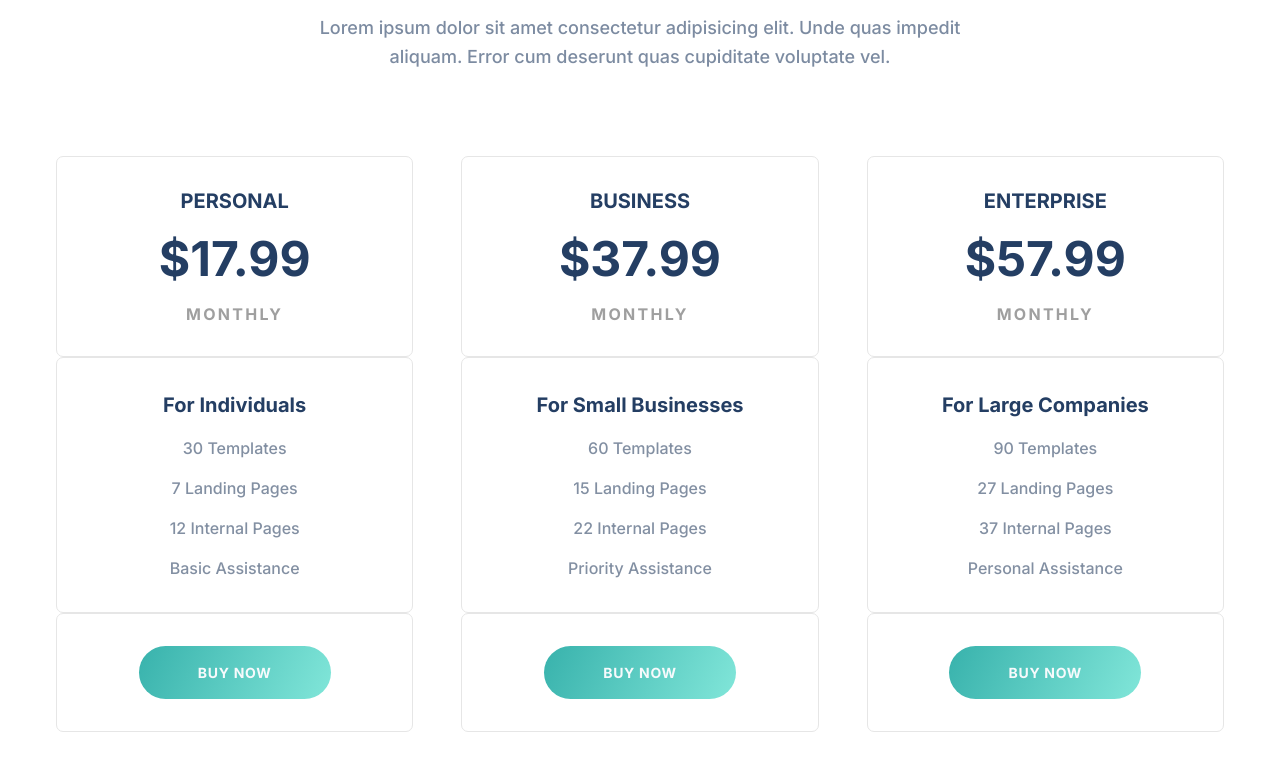
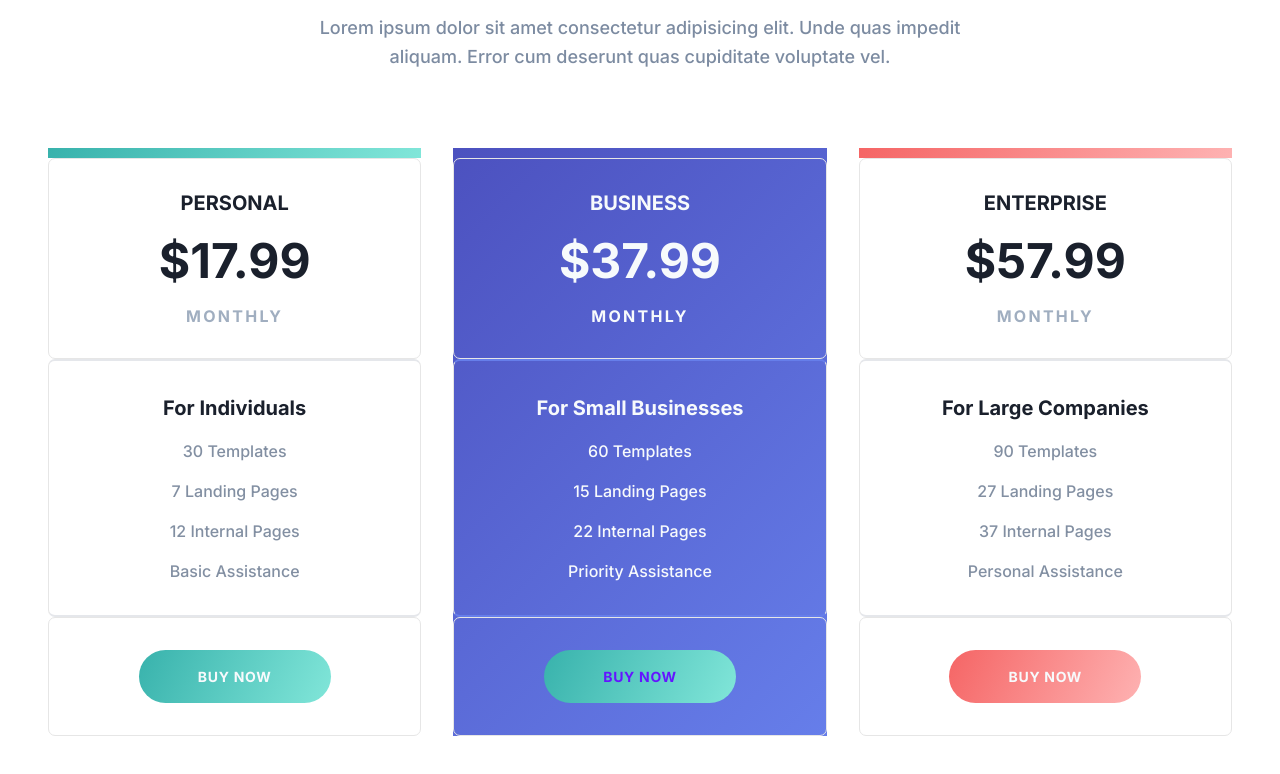
Before and after one commit to Pietrazul/treact-clone, a plain HTML site: page index.html in a window 1280 px wide. Shown: the part 3274-4048 px from the top of the page. Drawn offline with Linux system fonts and the light colour scheme.

Commit message:
styled plans section crude yet effective

```diff
--- a/index.html
+++ b/index.html
@@ -387,19 +387,19 @@
             </div>
             <div class="plan">
               <div class="plan__stripe"></div>
-              <div class="plan__top">
+              <div class="plan__top plan__top--2">
                 <div class="plan__name">BUSINESS</div>
                 <div class="plan__price">$37.99</div>
                 <div class="plan__duration">MONTHLY</div>
               </div>
-              <div class="plan__middle">
+              <div class="plan__middle plan__middle--2">
                 <div class="plan__target">For Small Businesses</div>
                 <div class="plan__feature">60 Templates</div>
                 <div class="plan__feature">15 Landing Pages</div>
                 <div class="plan__feature">22 Internal Pages</div>
                 <div class="plan__feature">Priority Assistance</div>
               </div>
-              <div class="plan__bottom">
+              <div class="plan__bottom plan__bottom--2">
                 <button class="plan__button">BUY NOW</button>
               </div>
             </div>
--- a/style.css
+++ b/style.css
@@ -449,9 +449,18 @@ h1 {
 .plan {
   display: flex;
   flex-direction: column;
-  margin: 24px;
+  margin: 16px;
   width: calc(100% / 3);
+  max-width: 762px;
   text-align: center;
+  position: relative;
+}
+
+.plan__stripe {
+  color: blue;
+  height: 10px;
+  width: 100%;
+  position: relative;
 }
 
 .plan__top,
@@ -515,6 +524,65 @@ h1 {
   transition: all 300ms;
 }
 
+.plan__button:hover {
+    transform: translate(1px, -1px);
+    box-shadow: rgba(0, 0, 0, 0) 0px 0px 0px 0px, rgba(0, 0, 0, 0) 0px 0px 0px 0px, rgba(0, 0, 0, 0.1) 0px 20px 25px -5px, rgba(0, 0, 0, 0.04) 0px 10px 10px -5px;
+}
+
+.plan:nth-child(1) .plan__stripe,
+.plan:nth-child(1) .plan__button {
+    color: #f7fafc;
+    background: linear-gradient(115deg, rgb(56, 178, 172) 0%, rgb(129, 230, 217) 100%);
+}
+
+.plan:nth-child(2) {
+    background: linear-gradient(135deg, rgb(76, 81, 191) 0%, rgb(102, 126, 234) 100%);
+}
+
+.plan:nth-child(2) .plan__button {
+    color: #6415ff;
+    background-color: #f7fafc;
+}
+
+.plan:nth-child(2) .plan__stripe {
+    visibility: hidden;
+}
+
+.plan:nth-child(3) .plan__stripe,
+.plan:nth-child(3) .plan__button {
+    color: #f7fafc;
+    background: linear-gradient(115deg, rgb(245, 101, 101) 0%, rgb(254, 178, 178) 100%);
+}
+
+.plan:nth-child(odd) .plan__name,
+.plan:nth-child(odd) .plan__price,
+.plan:nth-child(odd) .plan__target {
+    color: #1a202c;
+}
+
+.plan:nth-child(odd) .plan__duration {
+    color: #a0aec0;
+}
+
+.plan:nth-child(2) .plan__name,
+.plan:nth-child(2) .plan__price,
+.plan:nth-child(2) .plan__target,
+.plan:nth-child(2) .plan__duration,
+.plan:nth-child(2) .plan__feature {
+    color: #f7fafc;
+}
+
+.plan:nth-child(1) .plan__middle,
+.plan:nth-child(3   ) .plan__middle {
+    border-top: 2px solid rgb(229, 231, 235);
+    border-bottom: 2px solid rgb(229, 231, 235);
+}
+
+.plan:nth-child(2) .plan__middle {
+    border-top: 2px solid rgb(102, 126, 234);
+    border-bottom: 2px solid rgb(102, 126, 234);
+}
+
 /* TESTIMONIALS */
 
 #testimonials .section__para {
```
